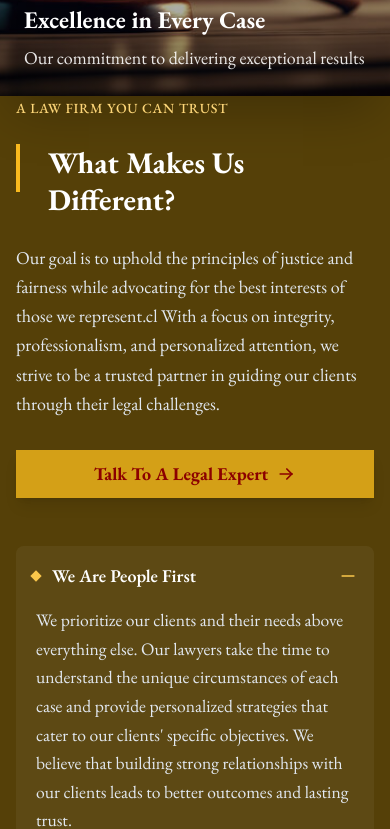
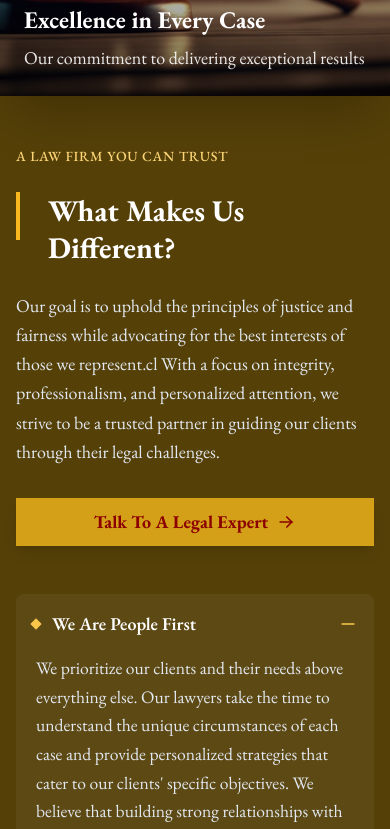
Before and after one commit to supa-modo/odek-law-firm, a React (Vite) app: page /about in a window 390 px wide. Shown: the part 1212-2041 px from the top of the page. Built offline with nearby package versions, Linux system fonts and the light colour scheme.

Commit message:
Update AboutPage component to adjust padding for improved spacing and visual consistency in the layout.

```diff
--- a/src/pages/AboutPage.jsx
+++ b/src/pages/AboutPage.jsx
@@ -259,7 +259,7 @@ const AboutPage = () => {
         </div>
       </section>
 
-      <section className="pb-12 md:py-20  bg-secondary-900  relative">
+      <section className="py-12 md:py-20  bg-secondary-900  relative">
         <div className="max-w-screen-xl mx-auto px-4 sm:px-6 lg:px-8 relative z-10">
           <div className="flex flex-col lg:flex-row gap-12 lg:gap-16 items-start">
             {/* Left Column - Main Content */}
```
